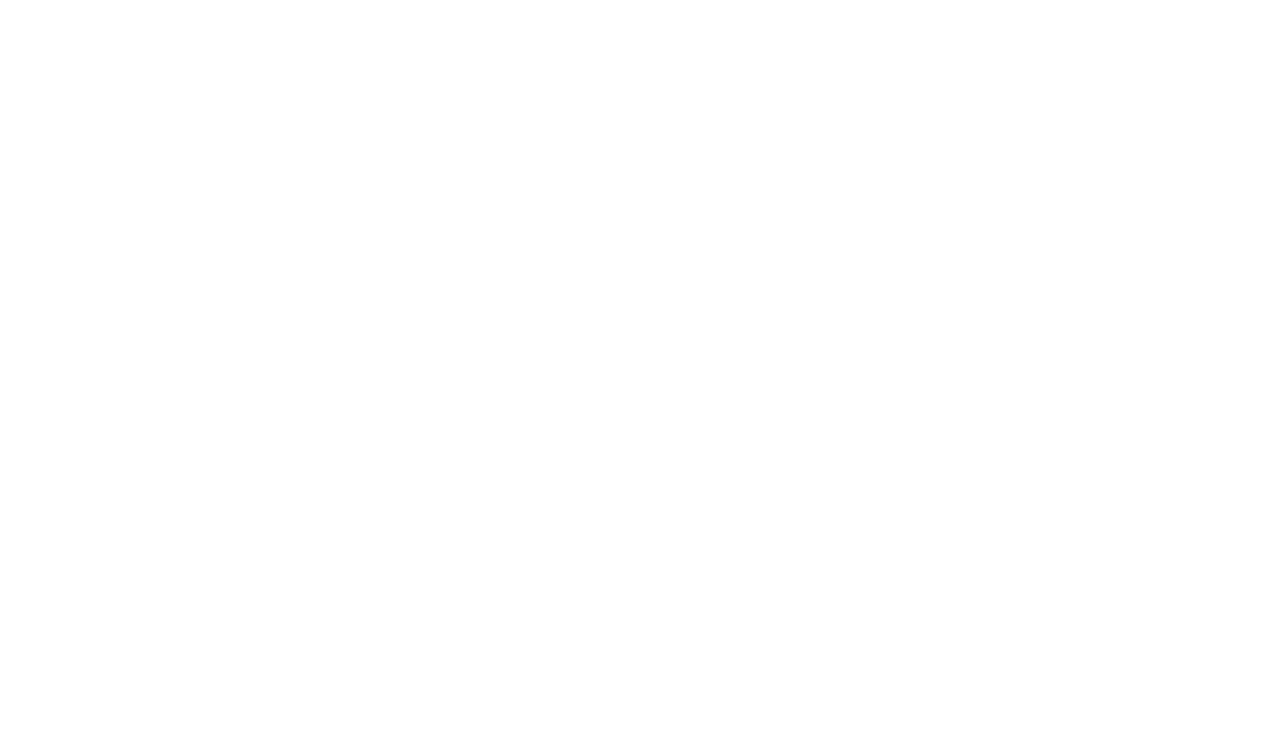
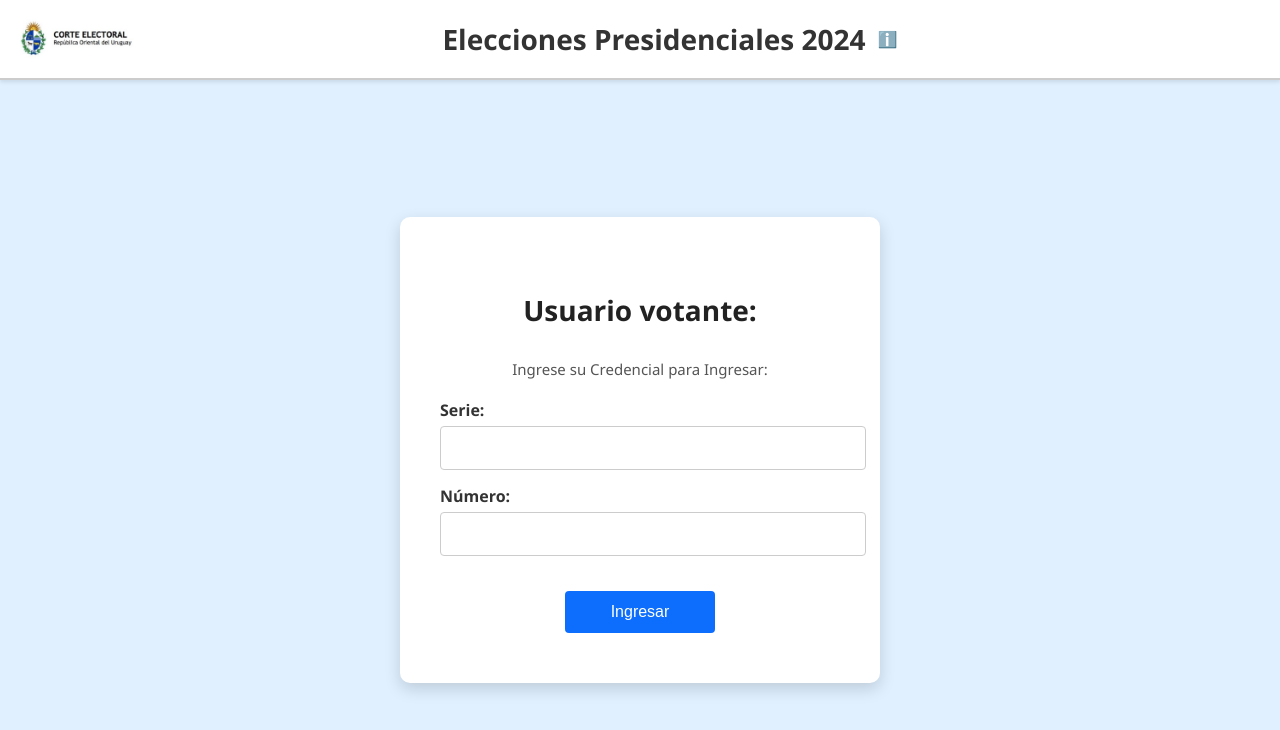
Before and after one commit to nicolasferreirat/ObligaFinalBD2, a React (Create React App) app in the folder frontend/: page / in a window 1280 px wide. Before the commit this address had no page. Shown: the top 730 px of the page. Built offline with nearby package versions, Linux system fonts and the light colour scheme.

Commit message:
Creación de Login
Login está ppronto, si se logea con serie y numero correcto, navega a VotacionPage que est;a haciendo Santi

```diff
--- a/frontend/src/App.js
+++ b/frontend/src/App.js
@@ -3,6 +3,7 @@
 import LoginPage from './pages/admin/loginPage/loginPage';
 import InicioPage from './pages/admin/inicioPage/inicioPage';
 import VotacionPage from './pages/admin/votacionPage/votacionPage';
+import VotanteLoginPage from './pages/Votante/loginPage/VotanteLoginPage';
 
 function App() {
   return (
@@ -11,6 +12,8 @@
         <Route path="/admin/login" element={<LoginPage />} />
         <Route path="/admin/inicio" element={<InicioPage />} />
         <Route path="/admin/elecciones" element={<VotacionPage />} />
+        <Route path="/" element={<VotanteLoginPage />} />
+
       </Routes>
     </Router>
   );
--- /dev/null
+++ b/frontend/src/pages/Votante/loginPage/Modal.js
@@ -0,0 +1,17 @@
+import React from 'react';
+//import './Modal.css'; // Estilos separados si querés
+
+const Modal = ({ isOpen, onClose, children }) => {
+  if (!isOpen) return null;
+
+  return (
+    <div className="modal-backdrop">
+      <div className="modal-content">
+        {children}
+        <button onClick={onClose}>Cerrar</button>
+      </div>
+    </div>
+  );
+};
+
+export default Modal;
--- /dev/null
+++ b/frontend/src/pages/Votante/loginPage/VotanteLoginPage.css
@@ -0,0 +1,129 @@
+/* Fondo y fuente general */
+.login-wrapper {
+  display: flex;
+  flex-direction: column;
+  align-items: center;
+  justify-content: center;
+  background-color: #e0f0ff;
+  min-height: 100vh;
+  font-family: 'Segoe UI', Tahoma, Geneva, Verdana, sans-serif;
+  padding-top: 100px;
+  box-sizing: border-box;
+}
+
+/* Encabezado blanco fijo */
+.login-header {
+  width: 100%;
+  background-color: #ffffff;
+  border-bottom: 2px solid #ccc;
+  text-align: center;
+  padding: 20px 0;
+  box-shadow: 0 2px 4px rgba(0,0,0,0.1);
+  position: fixed;
+  top: 0;
+  left: 0;
+  z-index: 1000;
+}
+
+/* Contenido dentro del header */
+.header-content {
+  display: flex;
+  align-items: center;
+  justify-content: center;
+  gap: 12px;
+  position: relative;
+}
+
+.logo {
+  height: 40px;
+  position: absolute;
+  left: 20px;
+  top: 50%;
+  transform: translateY(-50%);
+}
+
+.login-header h1 {
+  margin: 0;
+  font-size: 28px;
+  color: #333;
+  padding-left: 60px;
+}
+
+/* Caja del formulario */
+.login-box {
+  background-color: white;
+  padding: 50px 40px;
+  border-radius: 10px;
+  box-shadow: 0 6px 16px rgba(0, 0, 0, 0.15);
+  width: 100%;
+  max-width: 400px;
+  text-align: center;
+}
+
+.login-box h2 {
+  margin-bottom: 20px;
+  font-size: 28px;
+  color: #222;
+}
+
+.subtitulo {
+  margin-bottom: 20px;
+  color: #555;
+  font-size: 15px;
+}
+
+/* Etiquetas */
+.login-box label {
+  display: block;
+  text-align: left;
+  margin-bottom: 5px;
+  font-weight: bold;
+  color: #333;
+}
+
+/* Campo de entrada */
+.login-box input {
+  width: 100%;
+  padding: 12px;
+  font-size: 16px;
+  margin-bottom: 15px;
+  border-radius: 4px;
+  border: 1px solid #ccc;
+}
+
+.login-box input::placeholder {
+  color: #999;
+  font-style: italic;
+}
+
+/* Botón */
+.login-box button {
+  width: auto;
+  min-width: 150px;
+  padding: 12px 24px;
+  font-size: 16px;
+  background-color: #0d6efd;
+  color: white;
+  border: none;
+  border-radius: 4px;
+  cursor: pointer;
+  display: block;
+  margin: 20px auto 0 auto;
+}
+
+
+
+.login-box button:hover {
+  background-color: #0b5ed7;
+}
+
+/* Mensajes */
+.mensaje {
+  color: green;
+  margin-top: 10px;
+}
+
+.error {
+  color: red;
+  margin-top: 10px;
+}
--- /dev/null
+++ b/frontend/src/pages/Votante/loginPage/VotanteLoginPage.js
@@ -0,0 +1,81 @@
+import React, { useState } from 'react';
+import { useNavigate } from 'react-router-dom';
+import './VotanteLoginPage.css';
+import logo from '../../../assets/CortElecLOGO.png';
+import Modal from './Modal'; // Importamos el nuevo componente Modal
+
+function VotanteLoginPage() {
+  const [serie, setSerie] = useState('');
+  const [numero, setNumero] = useState('');
+  const [mensaje, setMensaje] = useState('');
+  const [error, setError] = useState('');
+  const [modalVisible, setModalVisible] = useState(false);
+  const navigate = useNavigate();
+
+  const openModal = () => setModalVisible(true);
+  const closeModal = () => setModalVisible(false);
+
+  const handleSubmit = async (e) => {
+    e.preventDefault();
+    setMensaje('');
+    setError('');
+
+    try {
+      const res = await fetch('http://localhost:4000/votante/login', { //Debe ser igual a la ruta del backend que hace el endpoint de POST
+        method: 'POST',
+        headers: {
+          'Content-Type': 'application/json'
+        },
+        body: JSON.stringify({ serie, numero })
+      });
+
+      const data = await res.json();
+
+      if (res.ok) {
+        setMensaje(data.mensaje);
+        localStorage.setItem('token', data.token);
+        navigate('/votacionPage');
+      } else {
+        setError(data.mensaje);
+      }
+    } catch (err) {
+      console.error('Error:', err);
+      setError('Error al conectar con el servidor');
+    }
+  };
+
+  return (
+    <div className="login-wrapper">
+      <header className="login-header">
+        <div className="header-content">
+          <img src={logo} alt="Logo" className="logo" />
+          <h1>Elecciones Presidenciales 2024</h1>
+          <span className="info-icon" onClick={openModal} title="Información">ℹ️</span>
+        </div>
+      </header>
+
+      <Modal isOpen={modalVisible} onClose={closeModal}>
+        <h2>Información</h2>
+        <p>Te encuentras a punto de votar en un nuevo acto electoral de Uruguay.</p>
+      </Modal>
+
+      <div className="login-box">
+        <h2>Usuario votante:</h2>
+        <p className="subtitulo">Ingrese su Credencial para Ingresar:</p>
+
+        <form onSubmit={handleSubmit}>
+          <label>Serie:</label>
+          <input type="text" value={serie} onChange={(e) => setSerie(e.target.value)} />
+          <label>Número:</label>
+          <input type="text" value={numero} onChange={(e) => setNumero(e.target.value)} />
+          <button type="submit">Ingresar</button>
+        </form>
+
+        {mensaje && <p className="mensaje">{mensaje}</p>}
+        {error && <p className="error">{error}</p>}
+      </div>
+    </div>
+  );
+}
+
+export default VotanteLoginPage;
```
Also changed, not shown: 2 other files (tests, documents, lock files or other folders).
